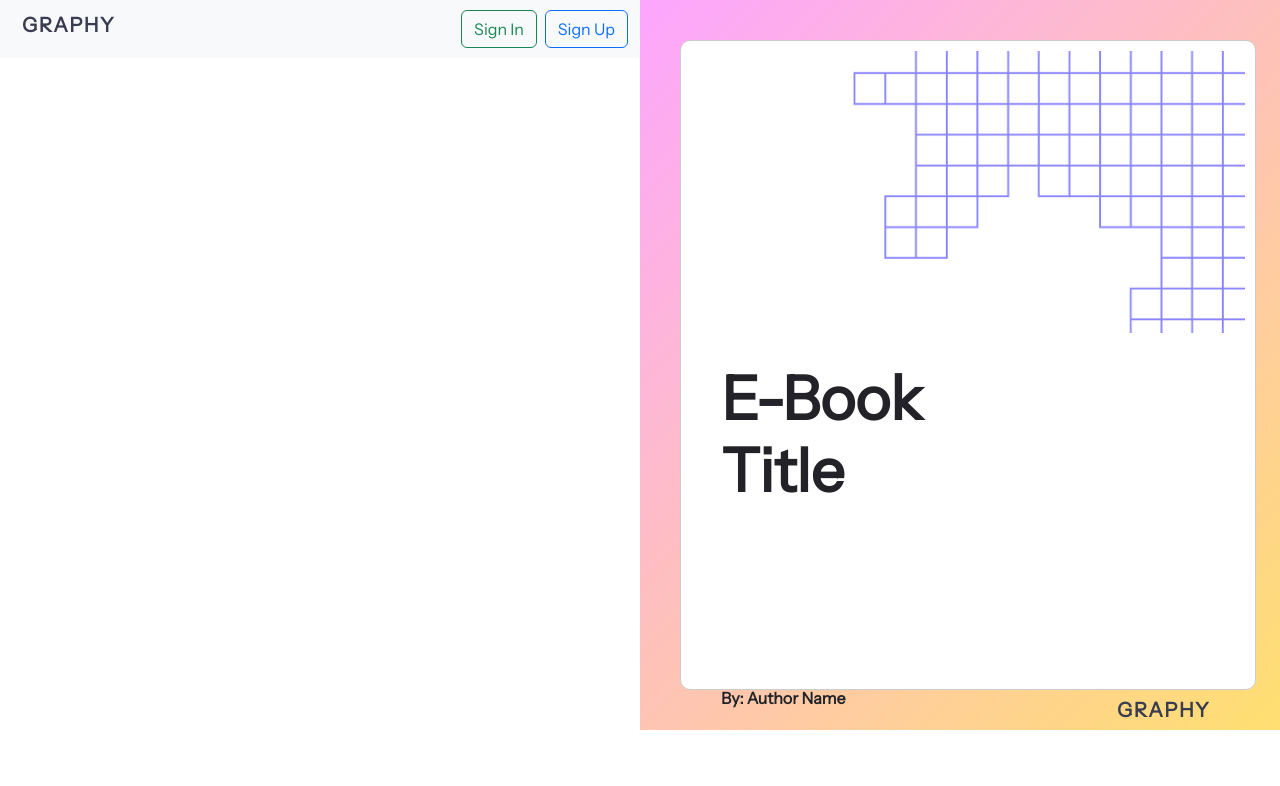
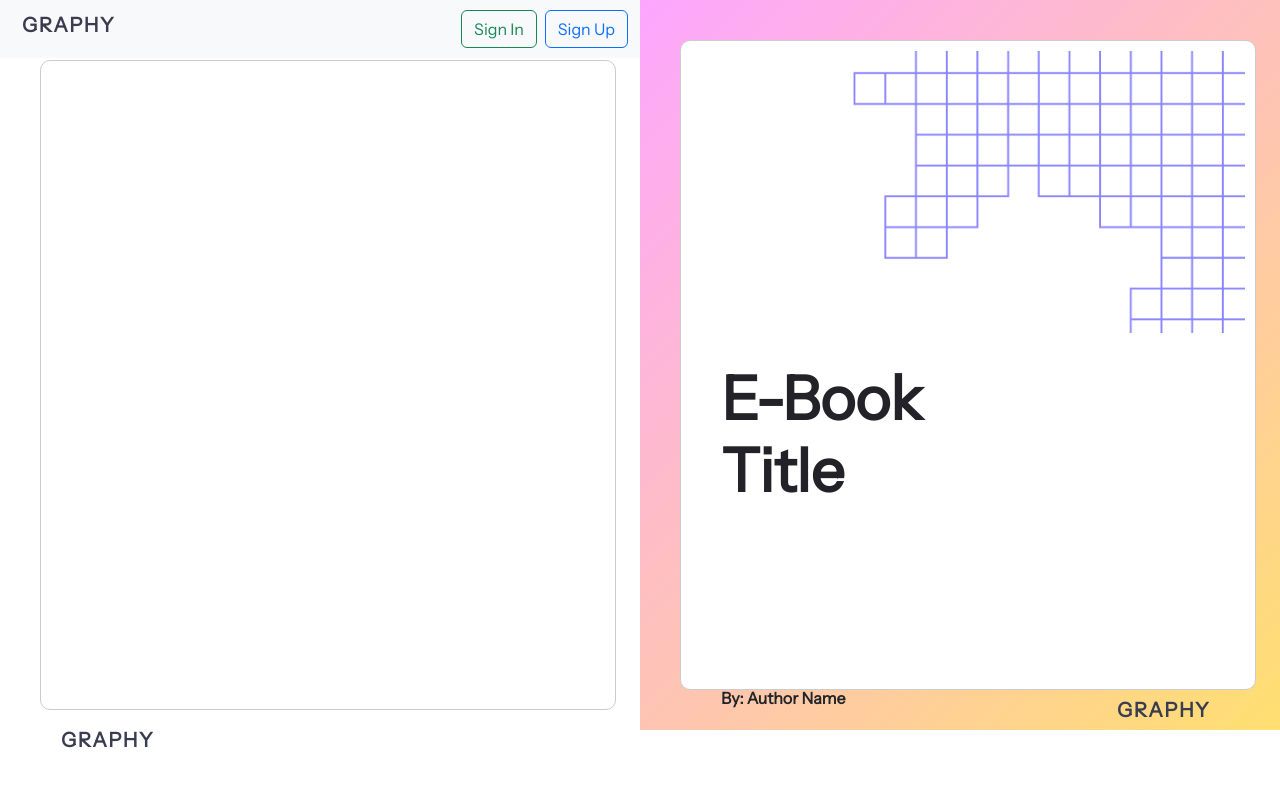
Before and after one commit to sinhaashmit10/GraphyEbook, a React (Create React App) app: page /Ebook in a window 1280 px wide. Shown: the top 786 px of the page. Built offline with nearby package versions, Linux system fonts and the light colour scheme.

Commit message:
10th Commit

```diff
--- a/src/App.css
+++ b/src/App.css
@@ -326,3 +326,28 @@ h2{
   color: rgba(135, 140, 144, 1);
 
 }
+
+.logo-display{
+  position: absolute;
+  bottom: 40px;
+}
+
+.card-side2{
+  width: 90%; /* Calculate card width with spacing */
+  height: 650px;
+  margin-bottom: 25px;
+  border: 1px solid #ccc;
+  border-radius: 5px;
+  padding: 10px;
+  border-radius: 10px;
+  margin-left: 40px;
+  margin-right: 50px;
+  margin-top: 60px;
+  background-color: white;
+}
+
+.ebookdisplay-header{
+  position: absolute;
+  left: 20px;
+  top: 70px;
+}
--- a/src/App.js
+++ b/src/App.js
@@ -1,16 +1,16 @@
 import './App.css';
-import EbookState from './Context/EbookState';
+// import Ebook from './components/Ebook';
 
 import Left from './components/Left';
 import Right from './components/Right';
 
 function App() {
   return (
+
     <>
-    <EbookState>
     <Left/>
     <Right/>
-    </EbookState>
+    {/* <Ebook/> */}
     </>
   );
 }
--- a/src/Context/EbookState.js
+++ /dev/null
@@ -1,14 +0,0 @@
-import EbookContext from "./ebookContext";
-
-const EbookState = (props)=>{
-    const state = {
-        // "name": "Ashmit"
-    }
-    return(
-        <EbookContext.Provider value = {state}>
-            {props.children}
-        </EbookContext.Provider>
-    )
-}
-
-export default EbookState;
--- a/src/Context/ebookContext.js
+++ /dev/null
@@ -1,5 +0,0 @@
-import { createContext } from "react";
-
-const ebookContext = createContext();
-
-export default ebookContext;
--- /dev/null
+++ b/src/components/Ebook.js
@@ -0,0 +1,10 @@
+import React from 'react'
+import EbookDisplay from './EbookDisplay'
+
+export default function Ebook() {
+  return (
+    <>
+    <EbookDisplay/>
+    </>
+  )
+}
--- /dev/null
+++ b/src/components/EbookDisplay.js
@@ -0,0 +1,14 @@
+import React from 'react';
+
+export default function EbookDisplay({ content }) {
+  return (
+    <div className='card-side2'>
+      {/* <h2 className='ebookdisplay-header'>Generated Ebook</h2> */}
+      <div className="ebook-content">
+        {/* Display the generated ebook content */}
+        <p>{content}</p>
+        <h5 className='logo-display'>GRAPHY</h5>
+      </div>
+    </div>
+  );
+}
--- a/src/components/KeyTopics.js
+++ b/src/components/KeyTopics.js
@@ -1,6 +1,13 @@
 import React from 'react';
+import { useNavigate } from 'react-router-dom';
 
 export default function KeyTopics() {
+  const navigate = useNavigate();
+
+  const handleOnCLick = () => {
+  navigate('/Ebook')
+}
+
   return (
     <div className='ebook-form-container'>
       <h2>Generate ebook with AI</h2>
@@ -81,7 +88,7 @@ export default function KeyTopics() {
         </div>
       </div>
 
-      <button className="btn btn-success mt-3" >
+      <button className="btn btn-success mt-3" onClick={handleOnCLick} >
           <img src="star.png" width="15" alt=''/>Generate ebook
         </button>
     </div>
--- a/src/components/Left.js
+++ b/src/components/Left.js
@@ -3,6 +3,7 @@ import EbookForm from './Ebookform';
 import Navbar from './Navbar';
 import KeyTopics from './KeyTopics';
 import { BrowserRouter as Router, Routes, Route,} from "react-router-dom";
+import Ebook from './Ebook';
 
 export default function Left() {
   return (
@@ -12,6 +13,7 @@ export default function Left() {
         <Routes>
           <Route path="/" element={<EbookForm />}/>
           <Route path="/KeyTopics" element={<KeyTopics />} />
+          <Route path="/Ebook" element={<Ebook/>}/>
         </Routes>
       </div>
     </Router>
```
Also changed, not shown: src/components/Ebookform.js (line endings or trailing spaces).
